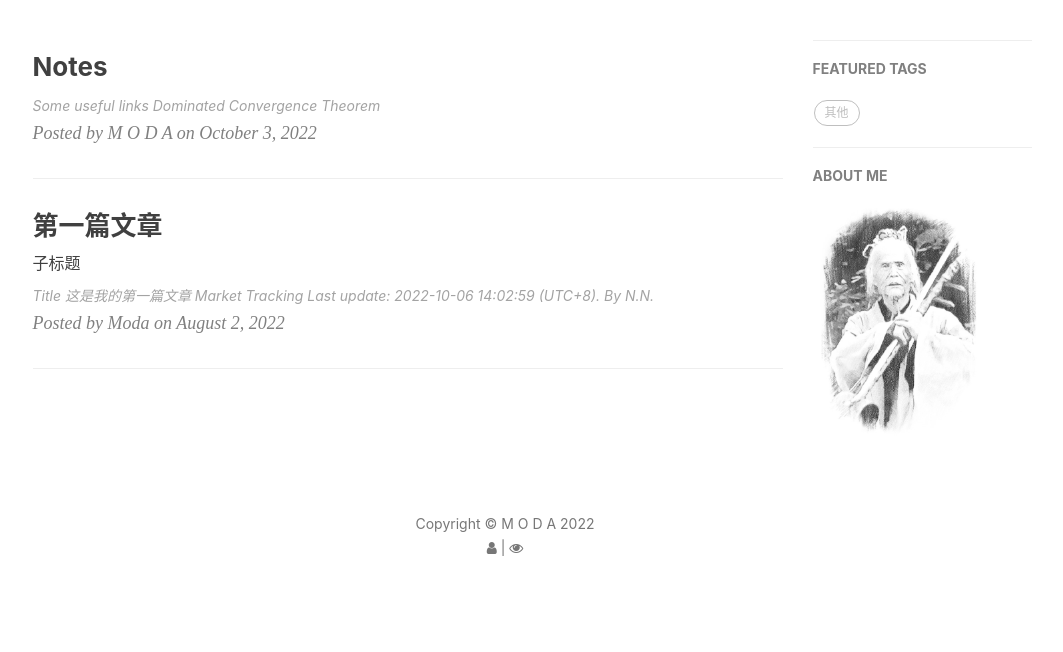
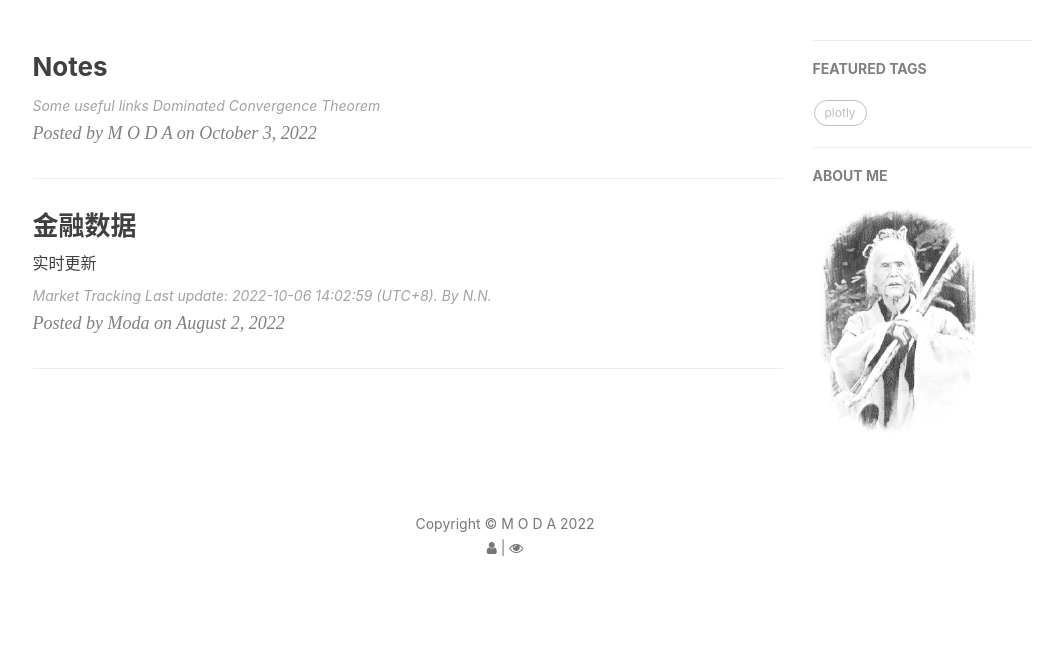
Before and after one commit to chenpnn/chenpnn.github.io, a Jekyll site: the page built from index.html, in a window 1280 px wide. Shown: the part 398-1050 px from the top of the page, without its empty margins (135-1198 px from the left). Built offline with Jekyll 4.4.1, drawn with Linux system fonts in a browser that asks for light colours; nearby versions of some CDN libraries; library files that are not in the unit come from our copies; the list of posts is cut into pages by our own code; comment, search, counter and statistics services are not loaded.

Commit message:
Update 2022-08-02-This is  Title.md
Signed-off-by: Peng Chen <chpeng2535@gmail.com>

```diff
--- a/_posts/2022-08-02-This is  Title.md
+++ b/_posts/2022-08-02-This is  Title.md
@@ -1,17 +1,13 @@
 ---
 layout:     post
-title:      第一篇文章
-subtitle:   子标题
+title:      金融数据
+subtitle:   实时更新
 date:       2022-08-02
 author:     Moda
 header-img: img/post-bg-temp.jpg
 catalog: true
 tags:
-    - 其他
+    - plotly
 ---
 
-# Title
-
-这是我的第一篇文章
-
 {% include index_ret.html %}
```
